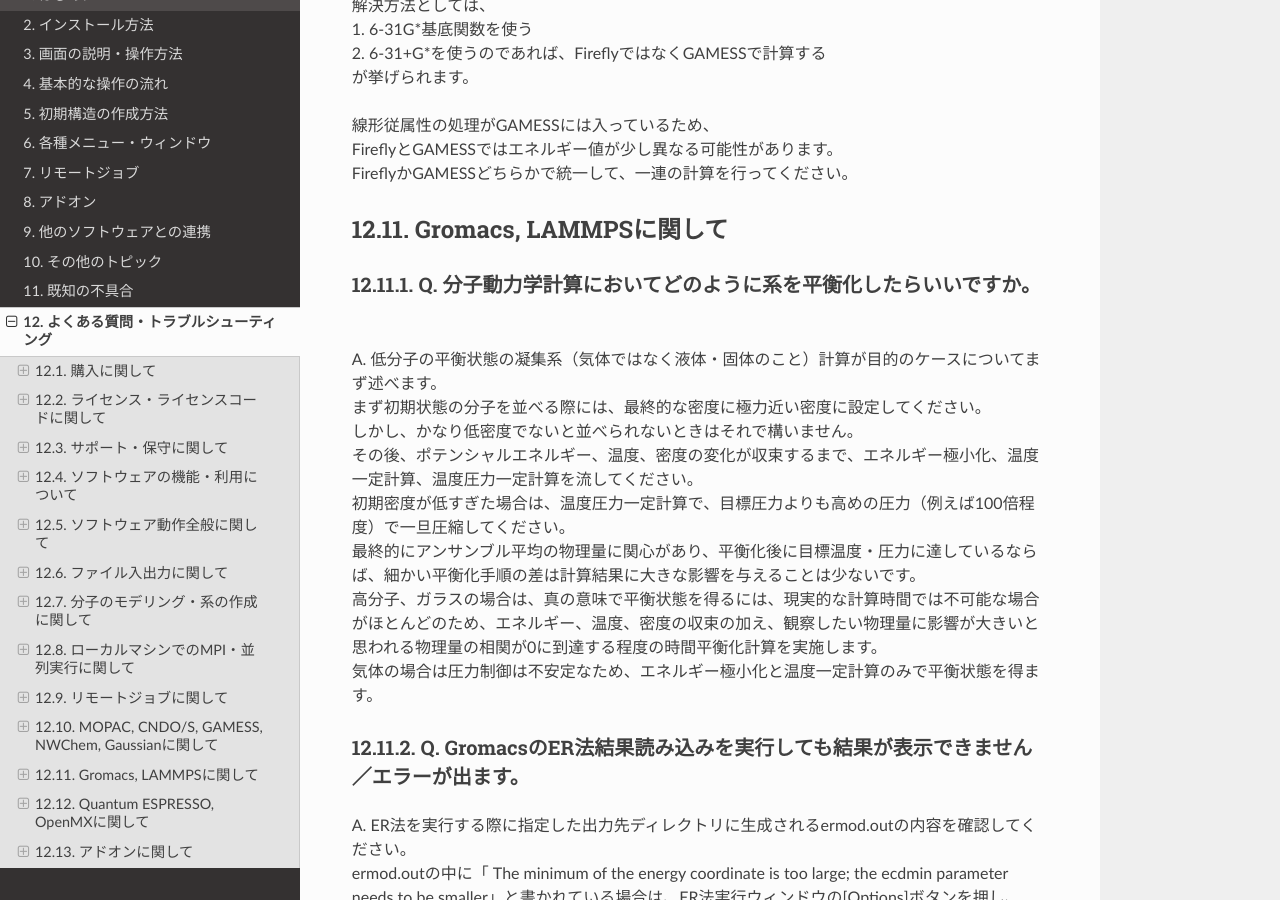
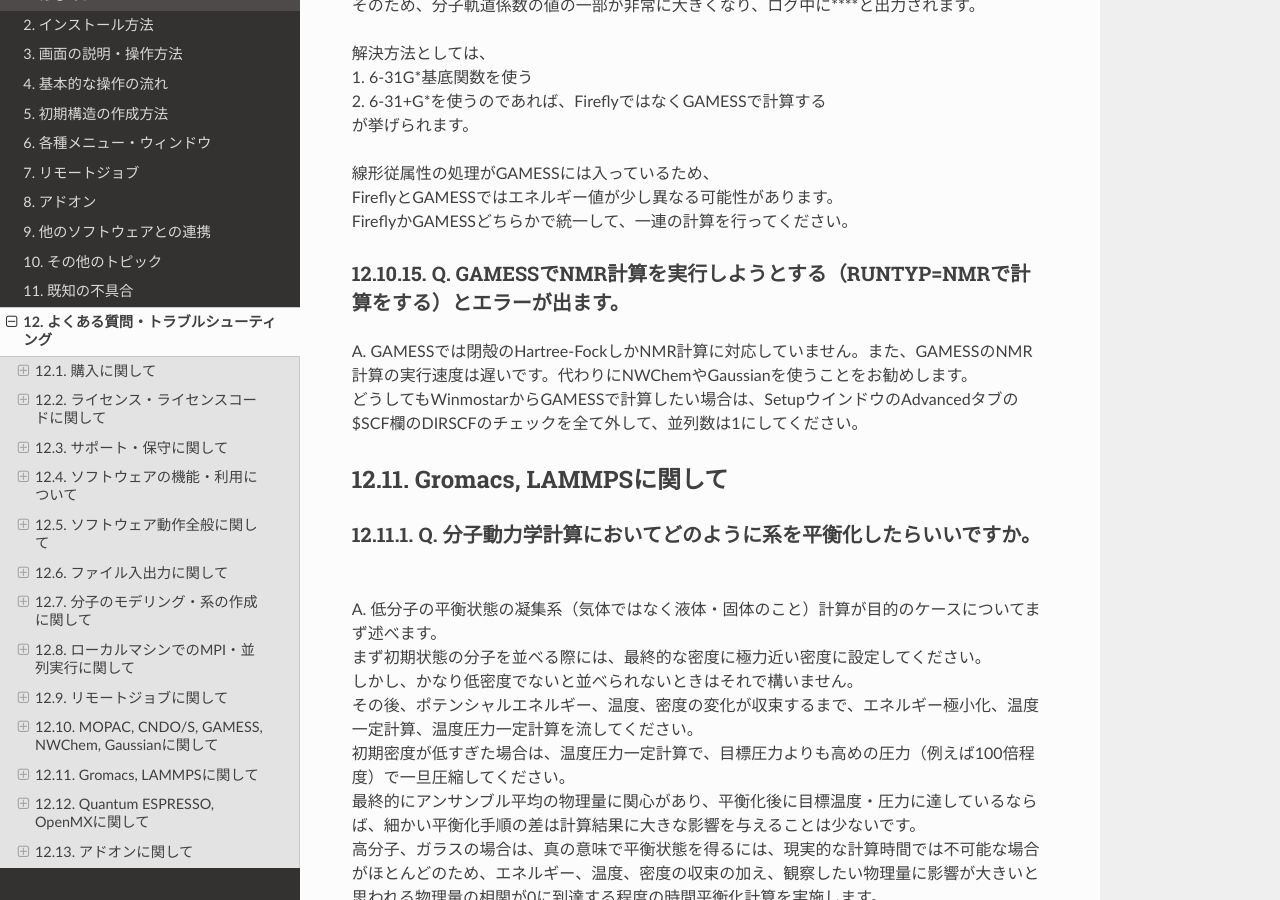
Before and after one commit to X-Ability/winmostar_doc, a Sphinx documentation site: the page built from source/faq/faq.rst, in a window 1280 px wide and 900 px high, scrolled down 18300 px. Built offline with Sphinx 7.4.7 and the Read the Docs theme 2.0.0, drawn with Linux system fonts in a browser that asks for light colours; formulas are drawn with MathJax 3; some of the changed text lies outside the part shown.

Commit message:
FAQ追記

```diff
--- a/source/faq/faq.rst
+++ b/source/faq/faq.rst
@@ -517,6 +517,12 @@ Q. 一部の分子において、Fireflyのoptimaize実行後、分子軌道UVvi
 | FireflyとGAMESSではエネルギー値が少し異なる可能性があります。
 | FireflyかGAMESSどちらかで統一して、一連の計算を行ってください。
 
+Q. GAMESSでNMR計算を実行しようとする（RUNTYP=NMRで計算をする）とエラーが出ます。
+^^^^^^^^^^^^^^^^^^^^^^^^^^^^^^^^^^^^^^^^^^^^^^^^^^^^^^^^^^^^^^^^^^^^^^^^^^^^^^^^^^^^^^^^^^^^^^^^^^^^^^^^^^^^^^^^^^^^^^^^^^^^^^^^^^^^^^^^^^^^^^^^^^^^^^^^^^^^^^^^^^^^^^^^^^^^^^
+
+| A. GAMESSでは閉殻のHartree-FockしかNMR計算に対応していません。また、GAMESSのNMR計算の実行速度は遅いです。代わりにNWChemやGaussianを使うことをお勧めします。
+| どうしてもWinmostarからGAMESSで計算したい場合は、SetupウインドウのAdvancedタブの$SCF欄のDIRSCFのチェックを全て外して、並列数は1にしてください。
+
 Gromacs, LAMMPSに関して
 -------------------------------
 
```
